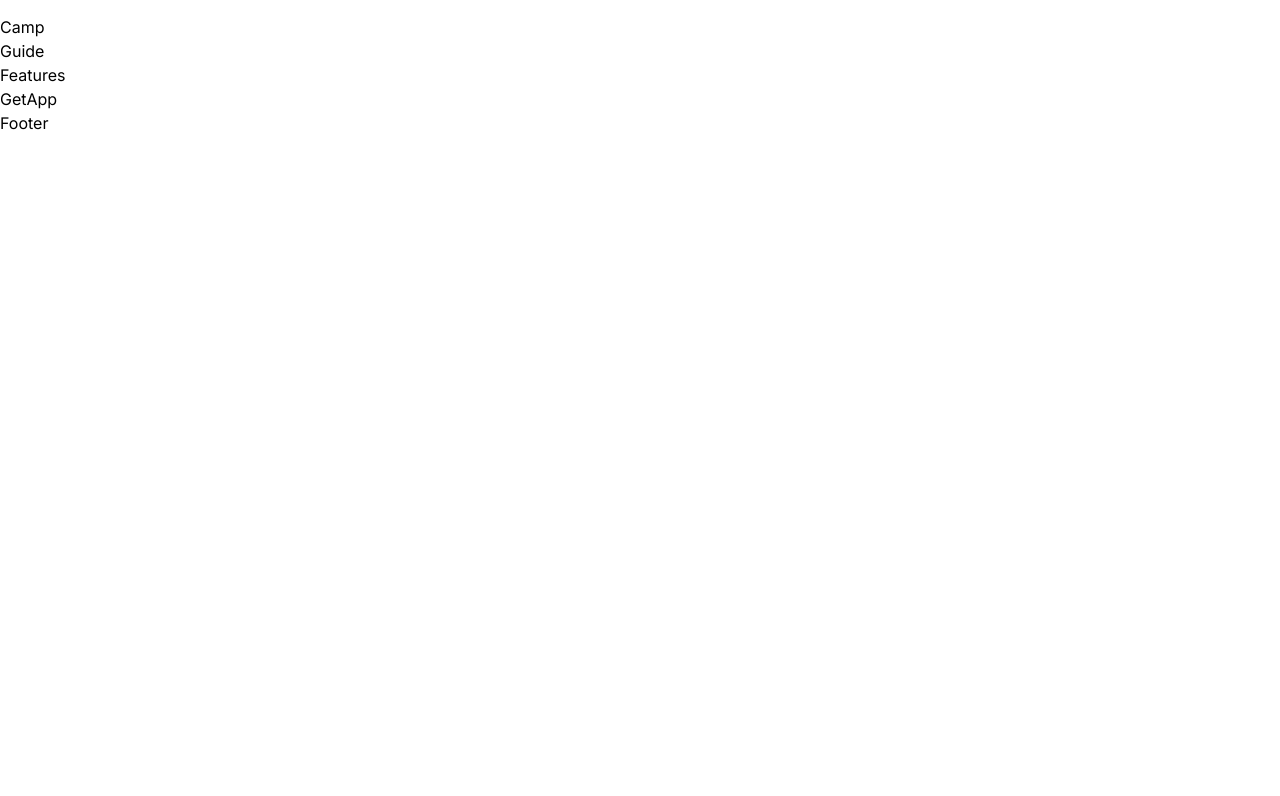
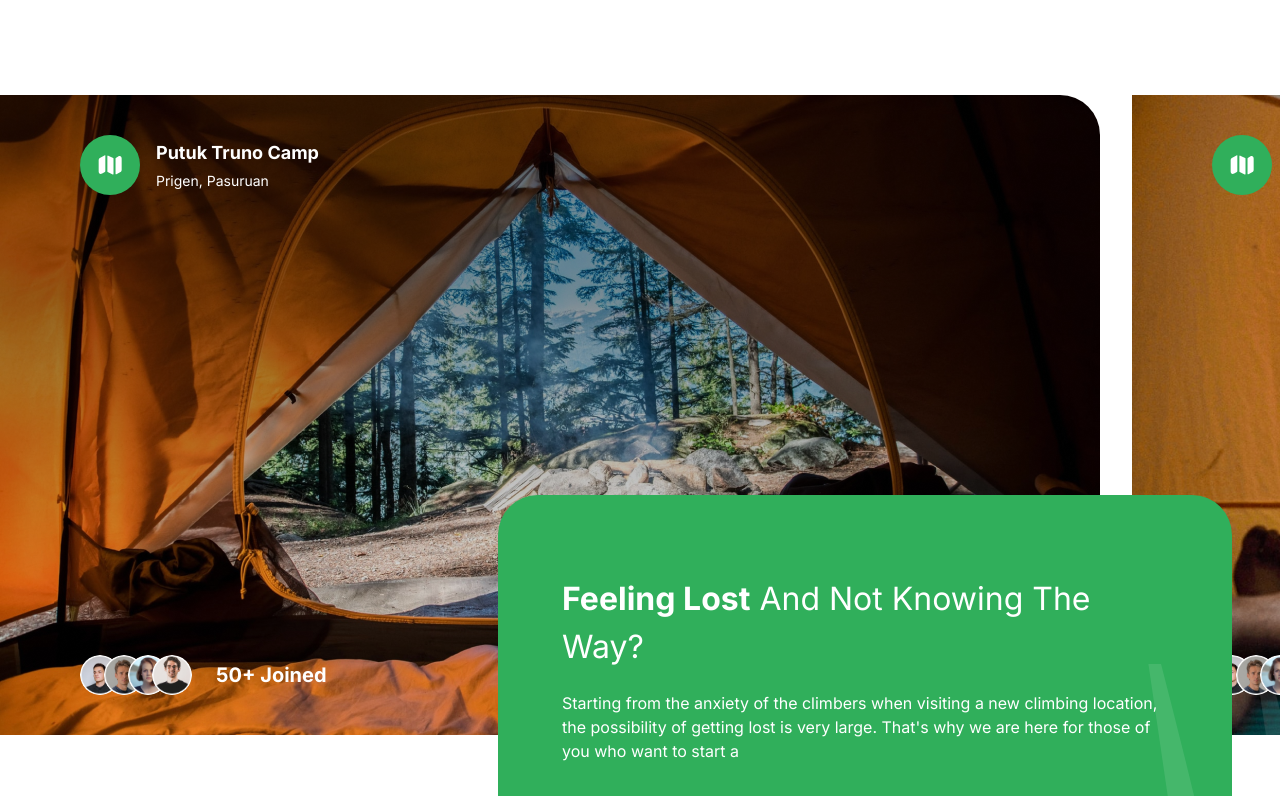
Before and after one commit to Himadieiev/travel-next-react-app, a Next.js app: page / in a window 1280 px wide. Shown: the part 840-1636 px from the top of the page. Before the commit the page ends 975 px from the top, so only its background shows below. Built offline with nearby package versions, Linux system fonts and the light colour scheme.

Commit message:
added camp

```diff
--- a/components/Camp.tsx
+++ b/components/Camp.tsx
@@ -1,7 +1,94 @@
-import React from "react";
+import Image from "next/image";
+
+import { PEOPLE_URL } from "@/constants";
+
+interface CampProps {
+  backgroundImage: string;
+  title: string;
+  subtitle: string;
+  peopleJoined: string;
+}
+
+const CampSite = ({
+  backgroundImage,
+  title,
+  subtitle,
+  peopleJoined,
+}: CampProps) => {
+  return (
+    <div
+      className={`h-full w-full min-w-[1100px] ${backgroundImage} bg-cover bg-no-repeat lg:rounded-r-5xl 2xl:rounded-5xl`}
+    >
+      <div className="flex h-full flex-col items-start justify-between p-6 lg:px-20 lg:py-10">
+        <div className="flexCenter gap-4">
+          <div className="rounded-full bg-green-50 p-4">
+            <Image src="/folded-map.svg" alt="map" width={28} height={28} />
+          </div>
+          <div className="flex flex-col gap-1">
+            <h4 className="bold-18 text-white">{title}</h4>
+            <p className="regular-14 text-white"> {subtitle}</p>
+          </div>
+        </div>
+
+        <div className="flexCenter gap-6">
+          <span className="flex -space-x-4 overflow-hidden">
+            {PEOPLE_URL.map((url) => (
+              <Image
+                className="inline-block w-10 h-10 rounded-full"
+                src={url}
+                key={url}
+                alt="person"
+                width={52}
+                height={52}
+              />
+            ))}
+          </span>
+          <p className="bold-16 md:bold-20 text-white">{peopleJoined}</p>
+        </div>
+      </div>
+    </div>
+  );
+};
 
 const Camp = () => {
-  return <div>Camp</div>;
+  return (
+    <section className="2xl:max-container relative flex flex-col py-10 lg:mb-10 lg:py-20 xl:mb-20">
+      <div className="hide-scrollbar flex h-[340px] w-full items-start justify-start gap-8 overflow-x-auto lg:h-[400px] xl:h-[640px]">
+        <CampSite
+          backgroundImage="bg-bg-img-1"
+          title="Putuk Truno Camp"
+          subtitle="Prigen, Pasuruan"
+          peopleJoined="50+ Joined"
+        />
+        <CampSite
+          backgroundImage="bg-bg-img-2"
+          title="Mountain View Camp"
+          subtitle="Somewhere in the Wilderness"
+          peopleJoined="50+ Joined"
+        />
+      </div>
+
+      <div className="flexEnd mt-10 px-6 lg:-mt-60 lg:mr-6">
+        <div className="bg-green-50 p-8 lg:max-w-[500px] xl:max-w-[734px] xl:rounded-5xl xl:px-16 xl:py-20 w-full overflow-hidden rounded-3xl">
+          <h2 className="regular-24 md:regular-32 2xl:regular-64 capitalize text-white">
+            <strong>Feeling Lost</strong> And Not Knowing The Way?
+          </h2>
+          <p className="regular-14 xl:regular-16 mt-5 text-white">
+            Starting from the anxiety of the climbers when visiting a new
+            climbing location, the possibility of getting lost is very large.
+            That's why we are here for those of you who want to start a
+          </p>
+          <Image
+            src="/quote.svg"
+            alt="camp-2"
+            width={186}
+            height={219}
+            className="camp-quote"
+          />
+        </div>
+      </div>
+    </section>
+  );
 };
 
 export default Camp;
```
